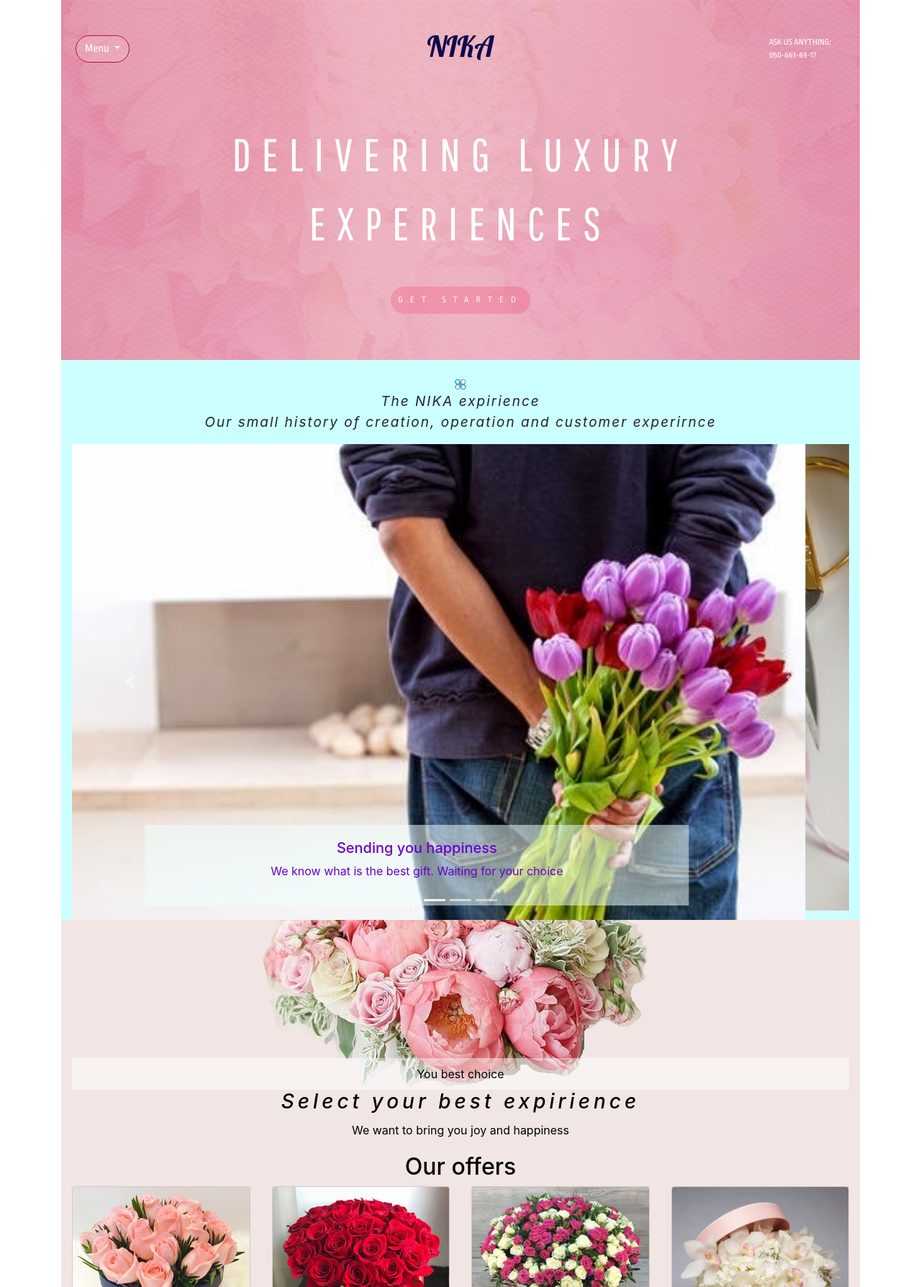
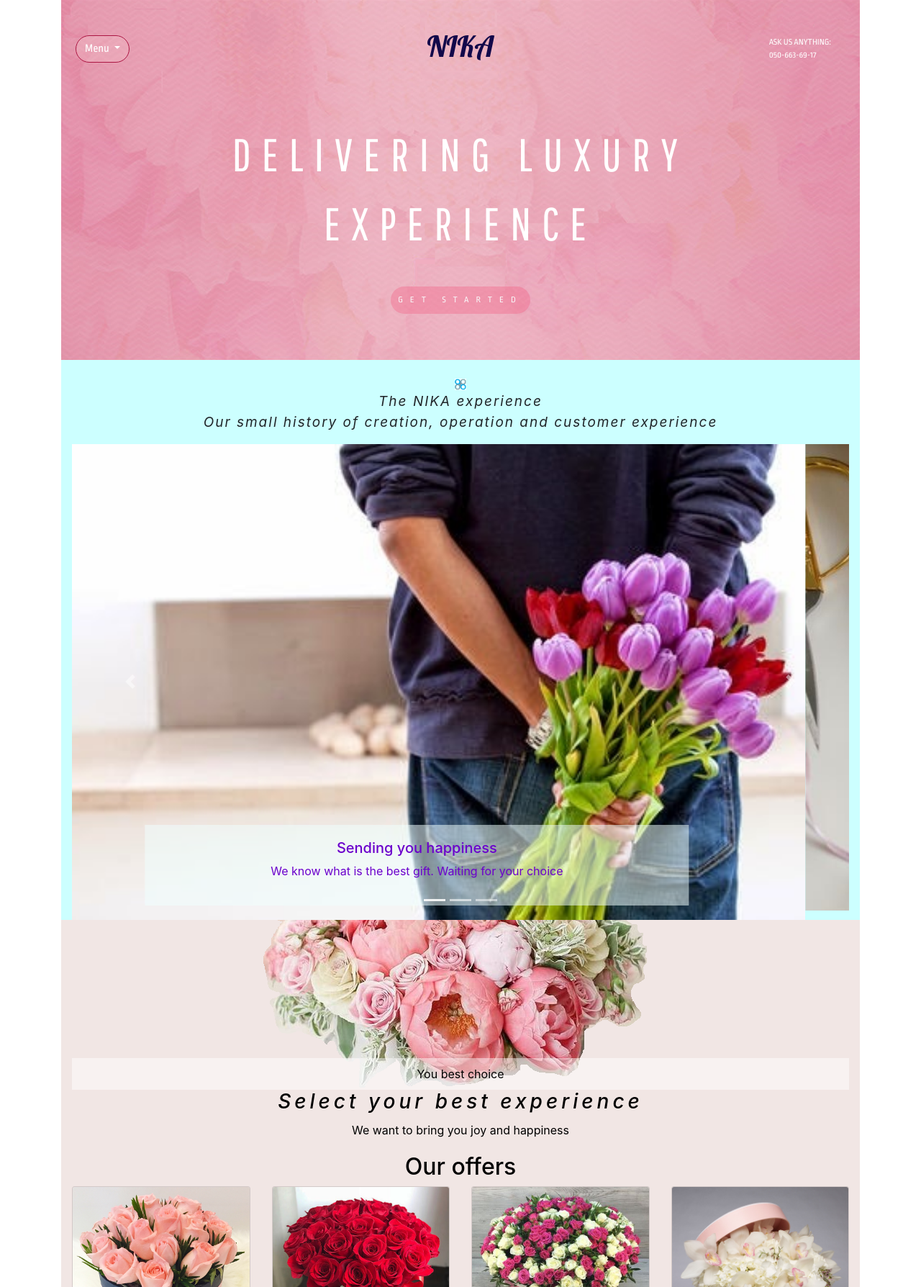
Before and after one commit to Lyudmila1711/HTML-for-my-final-site-, a website: page index.html in a window 1280 px wide. Shown: the top 1788 px of the page at 72% size. Drawn offline with nearby package versions, Linux system fonts and the light colour scheme; a web font is replaced by a local one.

Commit message:
Update index.html

```diff
--- a/index.html
+++ b/index.html
@@ -18,7 +18,7 @@
                   Menu
                 </button>
                 <div class="dropdown-menu" aria-labelledby="dropdownMenuButton">
-                  <a class="dropdown-item" href="#Expiriance">Our expiriance</a>
+                  <a class="dropdown-item" href="#Experiance">Our expiriance</a>
                   <a class="dropdown-item" href="#products">Let`s go hopping</a>
                   <a class="dropdown-item" href="#History">History & Blog</a>
                   <div>
@@ -36,14 +36,14 @@
         </nav>
         <div class="font-label">
             <p>delivering luxury</p>
-            <p>experiences</p>
+            <p>experience</p>
             <a class="act-button" href="#products">get started</a>
         </div>
     </header>
     <aside id="Expiriance" class="container">
         <img src="img/fav_flower.png" alt="mini-flower">
-        <div class="aside-title">The NIKA expirience
-            <p>Our small history of creation, operation and customer experirnce</p>
+        <div class="aside-title">The NIKA experience
+            <p>Our small history of creation, operation and customer experience</p>
         </div>
         <div id="carouselExpiriance" class="carousel slide" data-ride="carousel">
             <ol class="carousel-indicators">
@@ -63,7 +63,7 @@
             <img src="img/box-personize.jpg" class="d-block w-100" alt="...">
             <div class="carousel-caption d-none d-md-block">
                 <h5>Individual approach</h5>
-                <p>We have a lot of expiriance and we know how to make you happy</p>
+                <p>We have a lot of experiance and we know how to make you happy</p>
             </div>
             </div>
             <div class="carousel-item">
@@ -86,7 +86,7 @@
     </aside>
     <main class="container">
         <span>You best choice</span>
-        <h3>Select your best expirience</h3>
+        <h3>Select your best experience</h3>
         <p>We want to bring you joy and happiness</p>
         <section>
             <h2 id="products">Our offers</h2>
```
